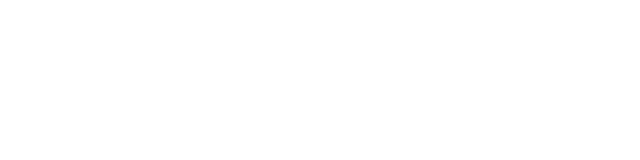
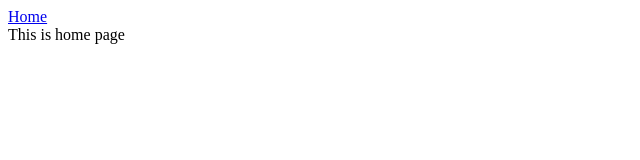
Before and after one commit to muhammadmueenarif/ecommerce-store-project, a React (Create React App) app: page / in a window 1280 px wide. Shown: the top 160 px of the page, without its empty margins (0-640 px from the left). Built offline with nearby package versions, Linux system fonts and the light colour scheme.

Commit message:
created navbar. used it

```diff
--- a/src/App.js
+++ b/src/App.js
@@ -5,10 +5,12 @@ import LoginForm from "./Components/LoginForm";
 import Privacy from "./Components/Privacy";
 import SignUp from "./Components/SignUp";
 import { BrowserRouter as Router, Routes,Route } from "react-router-dom";
+import Navbar from "./Components/Navbar";
 function App() {
   return (
     <div>
       <Router>
+      <Navbar/>
         <Routes>
           <Route path="/" element={<Home/>}></Route>
           <Route path="/privacy" element={<Privacy/>}></Route>
--- a/src/Components/Home.jsx
+++ b/src/Components/Home.jsx
@@ -3,7 +3,7 @@ import React from 'react'
 const Home = () => {
   return (
     <div>
-
+      This is home page
     </div>
   )
 }
--- /dev/null
+++ b/src/Components/Navbar.jsx
@@ -0,0 +1,11 @@
+import React from 'react'
+import { Link } from 'react-router-dom'
+const Navbar = () => {
+  return (
+    <div>
+      <Link to="/">Home</Link>
+    </div>
+  )
+}
+
+export default Navbar
```
Also changed, not shown: readme.txt, src/Components/Contact.jsx (line endings or trailing spaces).
